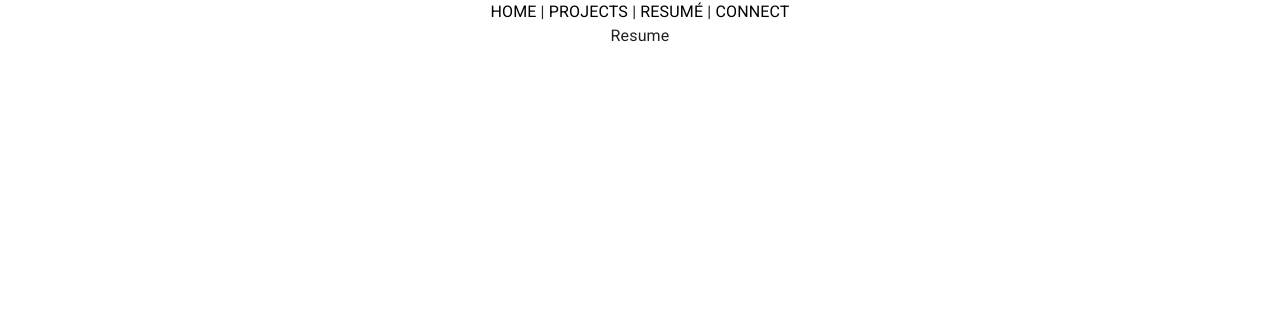
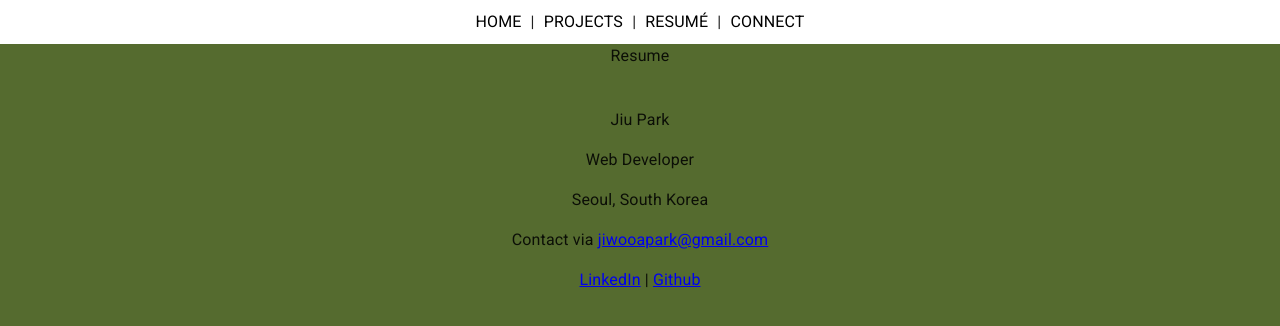
Before and after one commit to nu1997/portfolio, a React (Create React App) app in the folder blog/: page /portfolio/resume in a window 1280 px wide. Shown: the top 326 px of the page. Built offline with nearby package versions, Linux system fonts and the light colour scheme.

Commit message:
[css] Add Navbar

```diff
--- a/blog/src/App.css
+++ b/blog/src/App.css
@@ -1,9 +1,20 @@
 .App {
   text-align: center;
+  background-color: darkolivegreen;
+  background-size: cover;
+  height: 100vh;
 }
 
 .Category {
   text-decoration: none;
   color: black;
   text-transform: uppercase;
+  padding: 5px;
 }
+
+.Navbar {
+  padding-top: 10px;
+  padding-bottom: 10px;
+  background-color: white;
+  width: 100%;
+}
--- a/blog/src/App.js
+++ b/blog/src/App.js
@@ -16,14 +16,12 @@ function App() {
   return (
     <div className="App">
       <Router basename="/portfolio">
-        <Container fixed>
-          <nav>
-            <Link className="Category" to="/">Home</Link> |{" "}
-            <Link className="Category" to="/projects">Projects</Link> |{" "}
-            <Link className="Category" to="/resume">Resumé</Link> |{" "}
-            <Link className="Category" to="/connect">Connect</Link>
-          </nav>
-        </Container>
+        <nav className="Navbar">
+          <Link className="Category" to="/">Home</Link> |{" "}
+          <Link className="Category" to="/projects">Projects</Link> |{" "}
+          <Link className="Category" to="/resume">Resumé</Link> |{" "}
+          <Link className="Category" to="/connect">Connect</Link>
+        </nav>
         <Routes>
           <Route path='/' element={<Main />} />
           <Route path='/resume' element={<Resume />} />
--- a/blog/src/pages/Resume.jsx
+++ b/blog/src/pages/Resume.jsx
@@ -1,7 +1,23 @@
 const Resume = () => {
   return (
     <div>
-      Resume
+      <div className="resume-title">
+        Resume
+      </div>
+      <div className="resume-content">
+        <div className="resume-content-left">
+          <img src="" alt="" />
+        </div>
+        <div className="resume-content-right">
+          <div className="resume-content-right-body">
+            <p>Jiu Park</p>
+            <p>Web Developer</p>
+            <p>Seoul, South Korea</p>
+            <p>Contact via <a href="mailto:jiwooapark@gmail.com">jiwooapark@gmail.com</a></p>
+            <p><a href="https://www.linkedin.com/in/park-jiwoo-411a86214/" target="_blank" rel="noreferrer">LinkedIn</a> | <a href="https://github.com/nu1997" target="_blank" rel="noreferrer">Github</a></p>
+          </div>
+        </div>
+      </div>
     </div>
   )
 }
```
